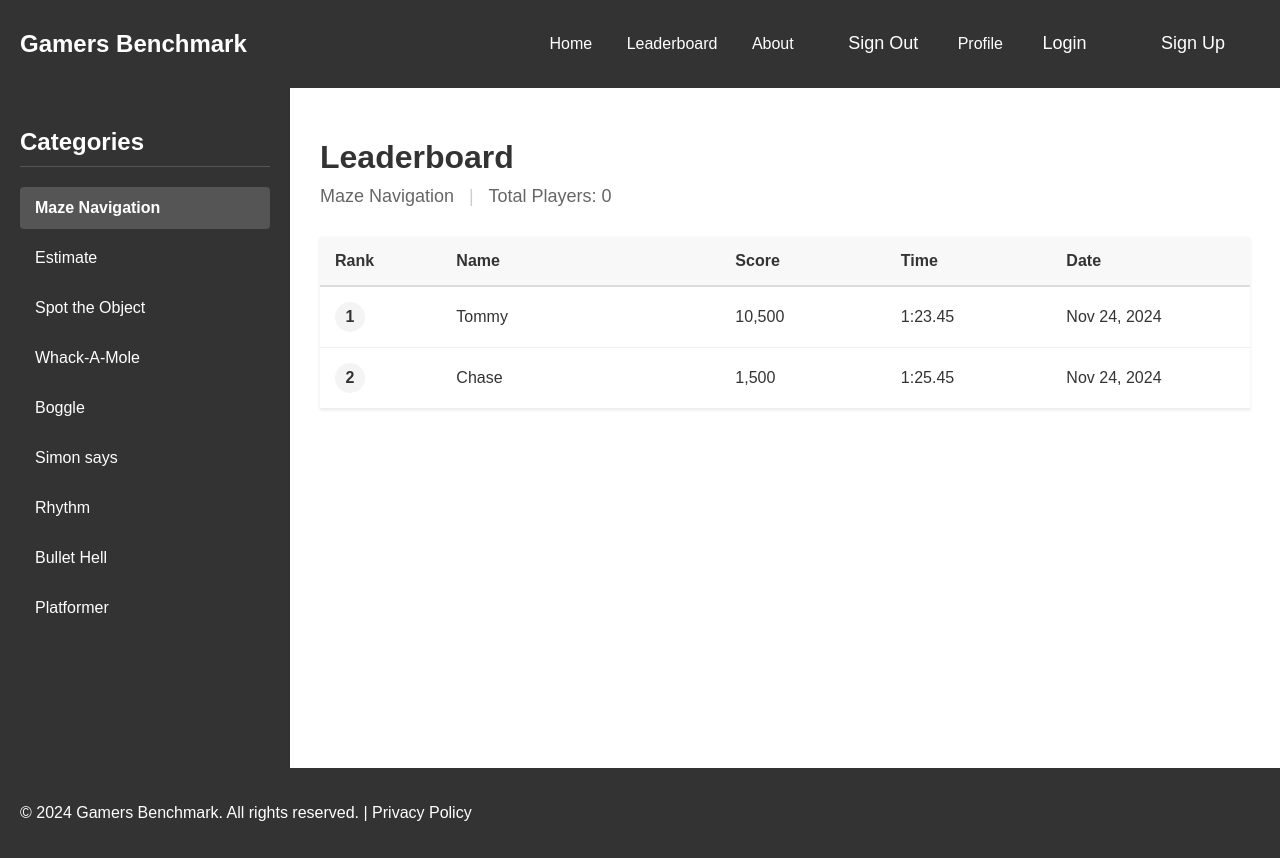
After one commit to zaprithu/Gamers_Benchmark, a PHP site: page /website/leaderboard/leaderboad.html in a window 1280 px wide. The commit adds this page. Run offline with PHP 8.4, Linux system fonts and the light colour scheme.

Commit message:
leaderboard layout basic without any data

```diff
--- a/index.css
+++ b/index.css
@@ -10,6 +10,7 @@
         • Ethan - Oct 26, 2024: Seperate style from index.html
         • Zonaid - Oct 27, 2024: Add styling for about.html, login.html and signup.html
         • Tommy Lam - Oct 27, 2024: Add prologue comment
+        • Tommy Lam - Nov 24, 2024: Add styling for leaderboard.html
 - Preconditions:
 • Acceptable Input:
     • Applied to HTML elements with specific classes and IDs defined in the linked HTML files.
@@ -324,3 +325,173 @@ body {
     /* Hover effect for links in signup container */
     text-decoration: underline;
 }
+
+/* Leaderboard Container Layout */
+.leaderboard-container {
+    display: flex;
+    min-height: calc(100vh - 120px); /* Adjust based on your navbar and footer height */
+    background-color: #f4f4f4;
+}
+
+/* Category Sidebar Styles */
+.category-sidebar {
+    width: 250px;
+    background-color: #333;
+    padding: 20px;
+}
+
+.category-sidebar h2 {
+    color: #fff;
+    font-size: 24px;
+    margin-bottom: 20px;
+    padding-bottom: 10px;
+    border-bottom: 1px solid #555;
+}
+
+.category-links {
+    display: flex;
+    flex-direction: column;
+    gap: 8px;
+}
+
+.category-item {
+    color: #fff;
+    text-decoration: none;
+    padding: 12px 15px;
+    border-radius: 4px;
+    transition: background-color 0.3s;
+}
+
+.category-item:hover {
+    background-color: #444;
+}
+
+.category-item.active {
+    background-color: #555;
+    font-weight: bold;
+}
+
+/* Main Leaderboard Area */
+.leaderboard-main {
+    flex: 1;
+    padding: 30px;
+    background-color: #fff;
+}
+
+.leaderboard-header {
+    margin-bottom: 30px;
+}
+
+.leaderboard-header h1 {
+    font-size: 32px;
+    margin-bottom: 10px;
+}
+
+.game-info {
+    color: #666;
+    font-size: 18px;
+}
+
+.game-info .divider {
+    margin: 0 10px;
+    color: #ccc;
+}
+
+/* Leaderboard Table Styles */
+.leaderboard-table {
+    width: 100%;
+    border-collapse: collapse;
+    background-color: #fff;
+    box-shadow: 0 1px 3px rgba(0,0,0,0.1);
+}
+
+.leaderboard-table th {
+    background-color: #f8f8f8;
+    padding: 15px;
+    text-align: left;
+    font-weight: bold;
+    color: #333;
+    border-bottom: 2px solid #ddd;
+}
+
+.leaderboard-table td {
+    padding: 15px;
+    border-bottom: 1px solid #eee;
+}
+
+.rank-col {
+    width: 80px;
+}
+
+.name-col {
+    width: 30%;
+}
+
+.score-col, .time-col {
+    width: 120px;
+}
+
+.date-col {
+    width: 150px;
+}
+
+/* Player Info Styling */
+.player-info {
+    display: flex;
+    align-items: center;
+    gap: 10px;
+}
+
+.player-name {
+    font-weight: 500;
+}
+
+.player-country {
+    color: #666;
+    font-size: 0.9em;
+}
+
+/* Rank Styling */
+.rank {
+    display: inline-block;
+    width: 30px;
+    height: 30px;
+    line-height: 30px;
+    text-align: center;
+    background-color: #f4f4f4;
+    border-radius: 50%;
+    font-weight: bold;
+}
+
+/* Responsive Adjustments */
+@media (max-width: 1024px) {
+    .category-sidebar {
+        width: 200px;
+    }
+}
+
+@media (max-width: 768px) {
+    .leaderboard-container {
+        flex-direction: column;
+    }
+
+    .category-sidebar {
+        width: 100%;
+        order: 1;
+    }
+
+    .leaderboard-main {
+        order: 2;
+    }
+
+    .category-links {
+        flex-direction: row;
+        flex-wrap: wrap;
+        gap: 5px;
+    }
+
+    .category-item {
+        font-size: 14px;
+        padding: 8px 12px;
+    }
+}
--- /dev/null
+++ b/website/leaderboard/leaderboad.html
@@ -0,0 +1,165 @@
+<!--
+    leaderboard.html
+    HTML file for game leaderboard page
+    Made by: Tommy Lam
+
+    Created 11/23/2024
+    Edited 11/24/2024 (Tommy):
+        - Added comments
+    Edited 11/24/2024 (Zonaid):
+        - Added login-signin session and database functionality
+    Preconditions:
+        • index.css must be properly linked and accessible
+        • PHP server must be running to handle data requests
+        • Database connection must be available for leaderboard data retrieval
+    Postconditions:
+        • Displays navigation bar with proper authentication links
+        • Shows sidebar with all game categories
+        • Presents leaderboard table with player rankings
+        • Updates category selection when user clicks different games
+        • Displays total player count for current category
+    Errors:
+        None
+    Side effects:
+        None
+    Invariants:
+        • Navigation bar remains fixed at top
+        • Footer stays at bottom of page
+        • Sidebar categories list remains constant
+        • Active category is always highlighted
+    Known faults:
+        None
+-->
+
+<?php
+session_start();
+
+// Check if the user is logged in
+$isLoggedIn = isset($_SESSION['logged_in']) && $_SESSION['logged_in'];
+
+// Access the username stored in the session, with a fallback
+$username = $isLoggedIn ? $_SESSION['username'] : null;
+?>
+
+<!DOCTYPE html>
+<html lang="en">
+<head>
+    <meta charset="UTF-8">
+    <meta name="viewport" content="width=device-width, initial-scale=1.0">
+    <title>Leaderboard - Gamers Benchmark</title>
+    <link rel="stylesheet" href="../../index.css">
+</head>
+<body>
+    <!-- Navigation Bar -->
+    <nav class="navbar">
+        <div class="logo">
+            <h2>Gamers Benchmark</h2>
+        </div>
+        <div class="nav-links">
+            <a href="../../index.php">Home</a>
+            <a href="leaderboard.html">Leaderboard</a>
+            <a href="website/about/about.php">About</a>
+            <a href="website/log-signup/handlers/logout.php" class="btn">Sign Out</a>
+            <span class="profile">Profile</span>
+            <a href="website/log-signup/login.html" class="btn">Login</a>
+            <a href="website/log-signup/signup.php" class="btn">Sign Up</a>
+        </div>
+    </nav>
+
+    <div class="leaderboard-container">
+        <!-- Category Sidebar -->
+        <aside class="category-sidebar">
+            <h2>Categories</h2>
+            <div class="category-links">
+                <a href="#category1" class="category-item active" onclick="showLeaderboard('category1')">Maze Navigation</a>
+                <a href="#category2" class="category-item" onclick="showLeaderboard('category2')">Estimate</a>
+                <a href="#category3" class="category-item" onclick="showLeaderboard('category3')">Spot the Object</a>
+                <a href="#category4" class="category-item" onclick="showLeaderboard('category4')">Whack-A-Mole</a>
+                <a href="#category5" class="category-item" onclick="showLeaderboard('category5')">Boggle</a>
+                <a href="#category6" class="category-item" onclick="showLeaderboard('category6')">Simon says</a>
+                <a href="#category7" class="category-item" onclick="showLeaderboard('category7')">Rhythm</a>
+                <a href="#category8" class="category-item" onclick="showLeaderboard('category8')">Bullet Hell</a>
+                <a href="#category9" class="category-item" onclick="showLeaderboard('category9')">Platformer</a>
+            </div>
+        </aside>
+
+        <!-- Main Leaderboard Content -->
+        <main class="leaderboard-main">
+            <div class="leaderboard-header">
+                <h1>Leaderboard</h1>
+                <div class="game-info">
+                    <span class="current-game">Maze Navigation</span>
+                    <span class="divider">|</span>
+                    <span class="total-players">Total Players: <span id="playerCount">0</span></span>
+                </div>
+            </div>
+
+            <div class="leaderboard-content">
+                <!-- Table will be populated by PHP -->
+                <table class="leaderboard-table">
+                    <thead>
+                        <tr>
+                            <th class="rank-col">Rank</th>
+                            <th class="name-col">Name</th>
+                            <th class="score-col">Score</th>
+                            <th class="time-col">Time</th>
+                            <th class="date-col">Date</th>
+                        </tr>
+                    </thead>
+                    <tbody id="leaderboardBody">
+                        <!-- PHP will populate this section -->
+                        <!-- Example row structure -->
+                        <tr>
+                            <td class="rank-col">
+                                <span class="rank">1</span>
+                            </td>
+                            <td class="name-col">
+                                <div class="player-info">
+                                    <span class="player-name">Tommy</span>
+                                </div>
+                            </td>
+                            <td class="score-col">10,500</td>
+                            <td class="time-col">1:23.45</td>
+                            <td class="date-col">Nov 24, 2024</td>
+                        </tr>
+                        <tr>
+                            <td class="rank-col">
+                                <span class="rank">2</span>
+                            </td>
+                            <td class="name-col">
+                                <div class="player-info">
+                                    <span class="player-name">Chase</span>
+                                </div>
+                            </td>
+                            <td class="score-col">1,500</td>
+                            <td class="time-col">1:25.45</td>
+                            <td class="date-col">Nov 24, 2024</td>
+                        </tr>
+                    </tbody>
+                </table>
+            </div>
+        </main>
+    </div>
+
+    <footer class="footer">
+        <p>© 2024 Gamers Benchmark. All rights reserved. | <a href="#">Privacy Policy</a></p>
+    </footer>
+
+    <script>
+        function showLeaderboard(category) {
+            // Remove active class from all categories
+            document.querySelectorAll('.category-item').forEach(item => {
+                item.classList.remove('active');
+            });
+
+            // Add active class to selected category
+            event.target.classList.add('active');
+
+            // Update game title
+            const gameTitle = event.target.textContent;
+            document.querySelector('.current-game').textContent = gameTitle;
+
+        }
+    </script>
+</body>
+</html>
```
